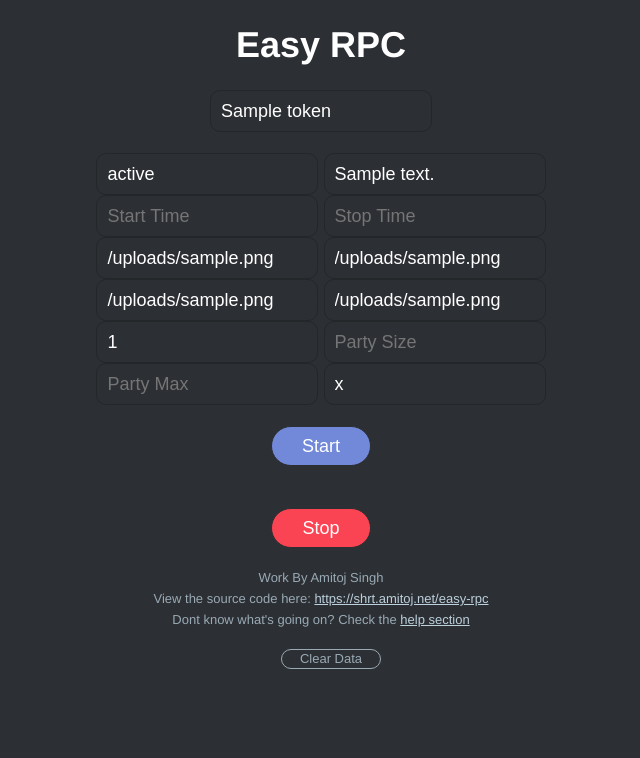
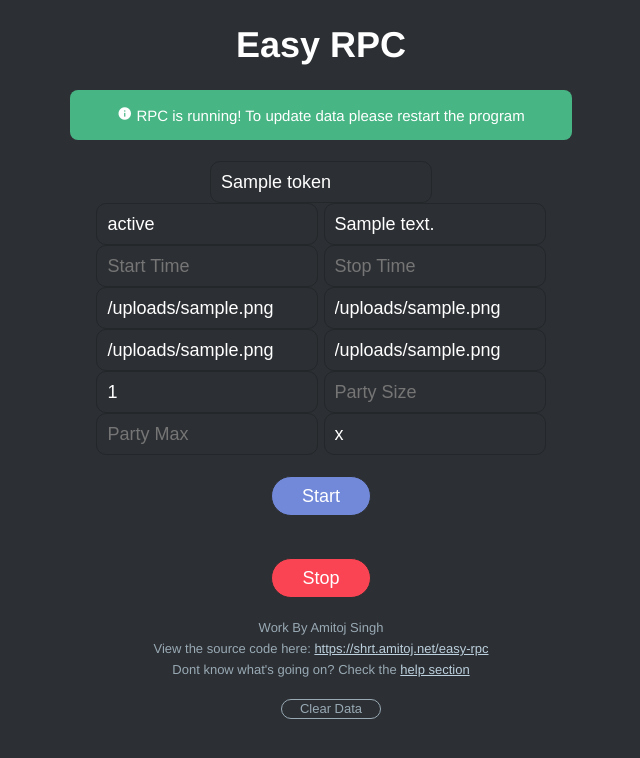
Before and after one commit to amitojsingh366/easy-rpc, a Node server app: template views/home.ejs in a window 1280 px wide. Shown: the top 758 px of the page, without its empty margins (319-959 px from the left). Run offline with Node 20, Linux system fonts and the light colour scheme; the template is opened without the code that fills it: most values are stand-ins (such as "Sample title", 1, 10 or a date in 2020).

Commit message:
added banner

```diff
--- a/index.js
+++ b/index.js
@@ -30,6 +30,8 @@ try {
 var configData = JSON.parse(fs.readFileSync(config_path));
 var token = configData.token;
 
+var started = false;
+
 app.set('view engine', 'ejs');
 app.set('views', path.default.join(__dirname, './views'))
 app.use('/static', express.default.static(path.default.join(__dirname, './static')));
@@ -54,7 +56,8 @@ app.get('/', async(req, res, next) => {
         pid: configData.pid,
         psize: configData.psize,
         pmax: configData.pmax,
-        jsecret: configData.jsecret
+        jsecret: configData.jsecret,
+        running: started
     }
     res.render('home', { data: data });
 });
@@ -62,6 +65,7 @@ app.get('/', async(req, res, next) => {
 
 
 app.post('/update', async(req, res, next) => {
+    if (!started) {
         var data = {
             token: req.body.token,
             state: req.body.state,
@@ -79,6 +83,8 @@ app.post('/update', async(req, res, next) => {
         }
         await fs.writeFileSync(config_path, JSON.stringify(data));
         await RPC(data);
+        started = true;
+    }
     res.redirect('/');
 });
 
--- a/static/home.css
+++ b/static/home.css
@@ -30,7 +30,7 @@
     font-size: large;
 }
 
-.stop-btn:hover{
+.stop-btn:hover {
     background-color: #ff6673;
 }
 
@@ -44,16 +44,18 @@
     font-size: small;
     margin-left: 20px;
 }
-a{
+
+a {
     color: #bcd0dd;
 }
-.clear-btn:hover{
+
+.clear-btn:hover {
     background-color: #99AAB5;
     color: #2C2F33;
     border: 1px solid #2C2F33;
 }
 
-.input-feild{
+.input-feild {
     outline: none;
     padding: 10px;
     width: 200px;
@@ -65,7 +67,16 @@ a{
     font-size: large;
 }
 
-.input-feild:focus{
+.input-feild:focus {
     outline: none;
     border: 1px solid #7289DA;
 }
+
+.banner-running {
+    background-color: #48b584;
+    width: 500px;
+    padding: 1px;
+    border-radius: 8px;
+    text-align: center;
+    align-self: center;
+}
--- a/views/home.ejs
+++ b/views/home.ejs
@@ -3,24 +3,39 @@
 
 <head>
     <link rel="stylesheet" href="../static/home.css">
+    <link href="https://fonts.googleapis.com/icon?family=Material+Icons" rel="stylesheet">
 </head>
 
 <body class="bg-dark">
     <h1>Easy RPC</h1>
+    <% if (data.running) { %>
+    <center>
+        <div class="banner-running">
+            <p style="font-size: 15px;"><i class="material-icons" style="font-size: 15px;">info</i> RPC is running! To
+                update
+                data please restart the program</p>
+        </div>
+    </center><br>
+    <% } %>
     <form method="POST" action="/update">
-        <input type="text" name="token" class="input-feild" placeholder="Client ID" value="<%= data.token %>"><br><br>
+        <input type="text" name="token" class="input-feild" placeholder="Client ID" value="<%= data.token %>"><br>
         <input type="text" name="state" class="input-feild" placeholder="State" value="<%= data.state %>">
         <input type="text" name="details" class="input-feild" placeholder="Details" value="<%= data.details %>"><br>
-        <input type="number" name="starttime" class="input-feild" placeholder="Start Time" value="<%= data.starttime %>">
-        <input type="number" name="stoptime" class="input-feild" placeholder="Stop Time" value="<%= data.stoptime %>"><br>
+        <input type="number" name="starttime" class="input-feild" placeholder="Start Time"
+            value="<%= data.starttime %>">
+        <input type="number" name="stoptime" class="input-feild" placeholder="Stop Time"
+            value="<%= data.stoptime %>"><br>
         <input type="text" name="limgkey" class="input-feild" placeholder="Large Image Key" value="<%= data.limgkey %>">
-        <input type="text" name="limgtxt" class="input-feild" placeholder="Large Image Text" value="<%= data.limgtxt %>"><br>
+        <input type="text" name="limgtxt" class="input-feild" placeholder="Large Image Text"
+            value="<%= data.limgtxt %>"><br>
         <input type="text" name="simgkey" class="input-feild" placeholder="Small Image Key" value="<%= data.simgkey %>">
-        <input type="text" name="simgtxt" class="input-feild" placeholder="Small Image Text" value="<%= data.simgtxt %>"><br>
+        <input type="text" name="simgtxt" class="input-feild" placeholder="Small Image Text"
+            value="<%= data.simgtxt %>"><br>
         <input type="text" name="pid" class="input-feild" placeholder="Party ID" value="<%= data.pid %>">
         <input type="number" name="psize" class="input-feild" placeholder="Party Size" value="<%= data.psize %>"><br>
         <input type="number" name="pmax" class="input-feild" placeholder="Party Max" value="<%= data.pmax %>">
-        <input type="text" name="jsecret" class="input-feild" placeholder="Join Secret" value="<%= data.jsecret %>"><br><br>
+        <input type="text" name="jsecret" class="input-feild" placeholder="Join Secret"
+            value="<%= data.jsecret %>"><br><br>
         <button type="submit" class="start-btn">Start</button>
     </form>
     <br><br>
@@ -32,8 +47,10 @@
     <footer>
         <p>
             <font color="#99AAB5" size="2">Work By Amitoj Singh<br>View the source code here: <a
-                    href="https://shrt.amitoj.net/easy-rpc">https://shrt.amitoj.net/easy-rpc</a><br>Dont know what's going on? Check the <a
-                    href="/help">help section</a><br><form method="POST" action="/clear"><button class="clear-btn" type="submit">Clear Data</button></form></font>
+                    href="https://shrt.amitoj.net/easy-rpc">https://shrt.amitoj.net/easy-rpc</a><br>Dont know what's
+                going on? Check the <a href="/help">help section</a><br>
+                <form method="POST" action="/clear"><button class="clear-btn" type="submit">Clear Data</button></form>
+            </font>
         </p>
     </footer>
 </body>
```
Lines whose indentation alone changed are shown as unchanged.
